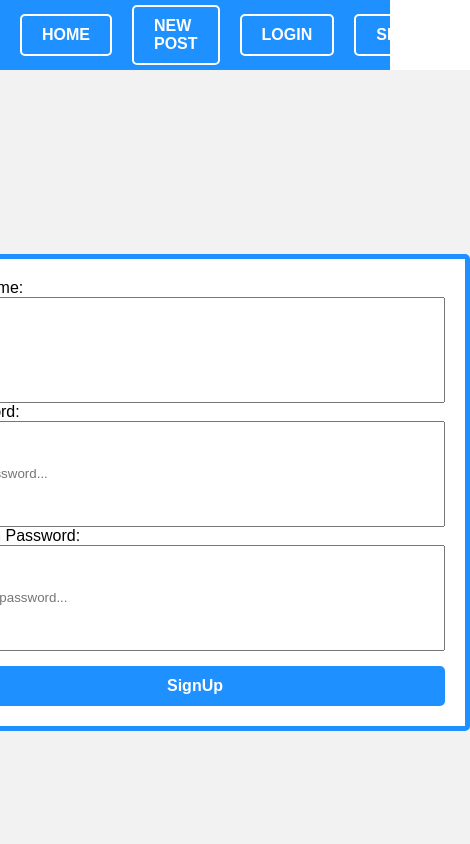
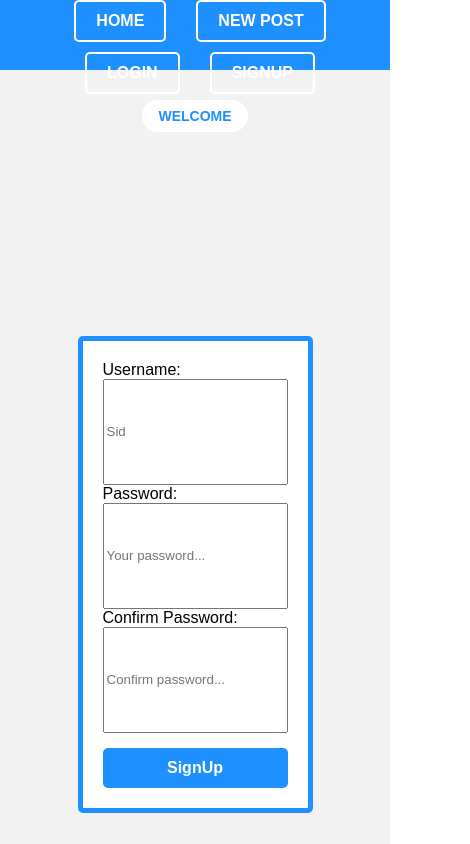
Before and after one commit to Siddr04/Posts_app, a React (Create React App) app in the folder client/: page /signup in a window 390 px wide. Shown: the top 844 px of the page, 470 px wide, since content can reach past the window. Built offline with nearby package versions, Linux system fonts and the light colour scheme; no server answers.

Commit message:
Add change username functionality for authorized users and make the application display desktop optimized

```diff
--- a/client/src/App.css
+++ b/client/src/App.css
@@ -1,5 +1,4 @@
 /* General Styles */
-
 body {
   margin: 0;
   padding: 0;
@@ -7,15 +6,6 @@ body {
 }
 
 /* App Container */
-
-/* .App {
-  width: 100vw;
-  height: auto;
-  display: flex;
-  align-items: center;
-  flex-direction: column;
-  background-color: #f2f2f2;
-} */
 .App {
   min-height: 100vh;
   display: flex;
@@ -23,6 +13,7 @@ body {
   flex-direction: column;
   background-color: #f2f2f2;
 }
+
 /* Navbar */
 
 .navbar {
@@ -31,14 +22,18 @@ body {
   background-color: dodgerblue;
   display: flex;
   align-items: center;
-  justify-content: flex-start;
+  justify-content: space-between;
   color: white;
 }
 
+.navbar #welcome-user {
+  flex: 1;
+  text-align: center;
+}
+
 .navbar a {
-  /* margin-right: 10px; */
+
   margin-left: 20px;
-
   text-decoration: none;
   color: white;
   padding: 10px 20px;
@@ -55,22 +50,10 @@ body {
   background-color: white;
   color: dodgerblue;
 }
-.navbar #nav-btn {
-  margin-left: auto;
-  margin-right: 50px;
-  padding: 10px 20px;
-  background-color: transparent;
-  border: 2px solid white;
-  border-radius: 5px;
-  color: white;
-  font-size: 16px;
-  font-weight: bold;
-  text-transform: uppercase;
-  transition: background-color 0.3s ease-in-out;
-}
+
+.navbar #logout-btn,
 .navbar #profile-btn {
-  /* margin-left: auto; */
-  margin-right: 50px;
+  margin-left: 20px;
   padding: 10px 20px;
   background-color: transparent;
   border: 2px solid white;
@@ -82,34 +65,49 @@ body {
   transition: background-color 0.3s ease-in-out;
 }
 
-.navbar #nav-btn:hover {
-  background-color: white;
-  color: dodgerblue;
-}
+.navbar #logout-btn:hover,
 .navbar #profile-btn:hover {
   background-color: white;
   color: dodgerblue;
 }
-.navbar #user-id {
+
+.navbar #user-id{
   background-color: dodgerblue;
   color: white;
-  margin-left: 420px;
-  margin-right: 110px;
+  margin-left: 10px;
+  margin-right: 10px;
   padding: 8px 16px;
   border-radius: 20px;
   font-size: 14px;
   font-weight: bold;
   text-transform: uppercase;
   transition: background-color 0.3s ease-in-out;
-
 }
 
-.navbar #user-id:hover {
+.navbar #user-id:hover{
   background-color: white;
   color: dodgerblue;
 }
+#no-login-id{
+  margin-top: 30px;
+  background-color: white;
+  color: dodgerblue;
+  margin-left: 10px;
+  margin-right: 10px;
+  padding: 8px 16px;
+  border-radius: 20px;
+  font-size: 14px;
+  font-weight: bold;
+  text-transform: uppercase;
+  transition: background-color 0.3s ease-in-out;
+}
+#no-login-id:hover{
+  background-color: dodgerblue;
+  color: white;
+}
+
+
 /* Post Styles */
-
 .post {
   width: 400px;
   height: 300px;
@@ -162,9 +160,11 @@ body {
   border-bottom-right-radius: 10px;
   font-size: 14px;
 }
+
 .footer .username {
   flex: 50%;
 }
+
 .footer .buttons {
   flex: 50%;
   display: flex;
@@ -175,6 +175,7 @@ body {
 .likeBttn {
   color: rgba(250, 250, 250, 0.8);
 }
+
 .unlikeBttn {
   color: white;
 }
@@ -185,12 +186,11 @@ body {
 }
 
 /* Create Post Page */
-
 .createPostPage {
   display: flex;
   justify-content: center;
   align-items: center;
-  height: 100vh;
+  min-height: 100vh;
   background-color: #f2f2f2;
 }
 
@@ -215,12 +215,15 @@ body {
   padding-left: 10px;
   font-size: 16px;
 }
-.formContainer #inputTitlePost{
+
+.formContainer #inputTitlePost {
   height: 25px;
 }
-.formContainer #inputCreatePost{
+
+.formContainer #inputCreatePost {
   height: 100px;
 }
+
 .formContainer button {
   margin-top: 15px;
   height: 40px;
@@ -242,17 +245,15 @@ span {
 }
 
 /* Individual Post Page */
-
 .postPage {
   display: flex;
   flex-direction: row;
-  height: 100vh;
+  min-height: 100vh;
   background-color: #f2f2f2;
 }
 
 .leftSide {
   flex: 50%;
-  height: 100%;
   display: flex;
   align-items: center;
   justify-content: center;
@@ -260,7 +261,6 @@ span {
 
 .rightSide {
   flex: 50%;
-  height: 100%;
   display: flex;
   align-items: center;
   flex-direction: column;
@@ -333,16 +333,13 @@ span {
 }
 
 /* Login Page */
-
 .loginContainer {
-
   display: flex;
   flex-direction: column;
   align-items: center;
   justify-content: center;
-  height: 100vh;
+  min-height: 100vh;
   background-color: #f2f2f2;
-  /* border:1px solid red; */
 }
 
 .loginContainer input[type="text"],
@@ -372,10 +369,12 @@ span {
 .loginContainer button:hover {
   background-color: #007acc;
 }
-/*Profile page*/
+
+/* Profile page */
 #change-password-btn {
   position: absolute;
-  top: 90px; /* Adjust the top position as needed */
+  top: 90px;
+  /* Adjust the top position as needed */
   right: 10px;
   background-color: #4caf50;
   color: white;
@@ -388,7 +387,8 @@ span {
 
 #change-username-btn {
   position: absolute;
-  top: 140px; /* Adjust the top position as needed */
+  top: 140px;
+  /* Adjust the top position as needed */
   right: 10px;
   background-color: #2196f3;
   color: white;
@@ -398,14 +398,74 @@ span {
   cursor: pointer;
   border-radius: 4px;
 }
+
 #change-password-btn:hover,
 #change-username-btn:hover {
   opacity: 0.8;
 }
+
 @media (max-width: 768px) {
-  #change-password-btn,
-  #change-username-btn {
-    position: static;
-    margin-top: 20px; /* Adjust the margin-top as needed */
+  .navbar {
+    flex-wrap: wrap;
+    justify-content: center;
+  }
+
+  .navbar a {
+    margin-right: 10px;
+    margin-bottom: 10px;
+  }
+
+  .navbar #nav-btn {
+    margin: 10px 0;
+  }
+
+  .navbar #profile-btn {
+    margin: 10px 0;
+  }
+
+  .navbar #user-id {
+    margin: 10px 0;
+  }
+
+  .navbar #no-login-id {
+    margin: 10px 0;
+  }
+
+  .post {
+    width: 90%;
+    margin-top: 20px;
+  }
+
+  .createPostPage {
+    padding: 20px;
+  }
+
+  .formContainer {
+    width: 90%;
+  }
+
+  .postPage {
+    flex-direction: column;
+  }
+
+  .leftSide {
+    order: 2;
+  }
+
+  .rightSide {
+    order: 1;
+  }
+
+  .rightSide .addCommentContainer {
+    margin-top: 10px;
+  }
+
+  .addCommentContainer input,
+  .addCommentContainer button {
+    width: 100%;
+  }
+
+  .listOfComments .comment {
+    width: 90%;
   }
 }
--- a/client/src/App.js
+++ b/client/src/App.js
@@ -60,9 +60,13 @@ function App() {
                 <Link to="/signup">SignUp</Link>
               </>
             )}
+              {/* {AuthState.status===false && <div id='no-login-id'>Welcome</div>} */}
+
             {AuthState.status && (
               <>
+
                 {AuthState.status && <div id='user-id'>Welcome, {AuthState.username}</div>}
+
                 <Link id="nav-btn" onClick={logout} to="/">Logout</Link>
                 <Link id="profile-btn" to={`/${AuthState.username}` }>Profile</Link>
 
@@ -70,6 +74,8 @@ function App() {
               </>
             )}
           </div>
+          {AuthState.status===false && <div id='no-login-id'>Welcome</div>}
+
           <Routes>
             <Route path="/" element={<Home />} exact />
             <Route path="/createPost" element={<CreatePost />} exact />
--- a/client/src/pages/Profile.js
+++ b/client/src/pages/Profile.js
@@ -7,7 +7,7 @@ import ThumbUpAltIcon from "@mui/icons-material/ThumbUpAlt";
 import { AuthContext } from "../helpers/AuthContext";
 
 const Profile = () => {
-  const { AuthState } = useContext(AuthContext);
+  const { AuthState,setAuthState } = useContext(AuthContext);
   const userName = useParams().username;
   // console.log(userName);
 
@@ -74,11 +74,40 @@ const Profile = () => {
         }
       });
   };
+
+  const updateUser=()=>{
+    let newUsername=prompt("Enter new Username: ");
+    axios
+      .put(
+        "http://localhost:3024/users/changeUsername",
+        {
+          newUsername:newUsername
+        },
+        {
+          headers: {
+            accessToken: localStorage.getItem("accessToken"),
+          },
+        }
+      ).then((response)=>{
+        if(response.data.error)
+        {
+            alert(response.data.error);
+
+        }
+        else
+        {
+            alert(response.data.message);
+            localStorage.removeItem("accessToken");
+            setAuthState({username:"",id:0,status:false});
+            navigate("/login");
+        }
+      })
+  };
   return (
     <>
 
     {AuthState.username===userName && <button id="change-password-btn" onClick={() => navigate(`/changePassword`)} >change password</button>}
-    {AuthState.username===userName && <button id="change-username-btn" onClick={() => navigate(`/changeUsername`)}>change username</button>}
+    {AuthState.username===userName && <button id="change-username-btn" onClick={updateUser}>change username</button>}
 
       {listofpost.map((post) => (
         <>
--- a/client/src/pages/SignUp.js
+++ b/client/src/pages/SignUp.js
@@ -24,8 +24,18 @@ const SignUp = () => {
       axios
         .post("http://localhost:3024/users/registration", data)
         .then((response) => {
-          //   navigate("/");
-          setAuth(response.data.status);
+          if(response.data.error)
+          {
+            alert(response.data.error);
+          }
+          else
+          {
+            alert(response.data.message);
+            navigate("/");
+
+
+          }
+
         });
     }
     else
@@ -34,11 +44,6 @@ const SignUp = () => {
 
     }
   };
-  if(auth===1)
-  {
-      navigate("/");
-
-  }
   return (
     <>
     {auth===0 && <h3>Passwords don't match !!.</h3>}
```
